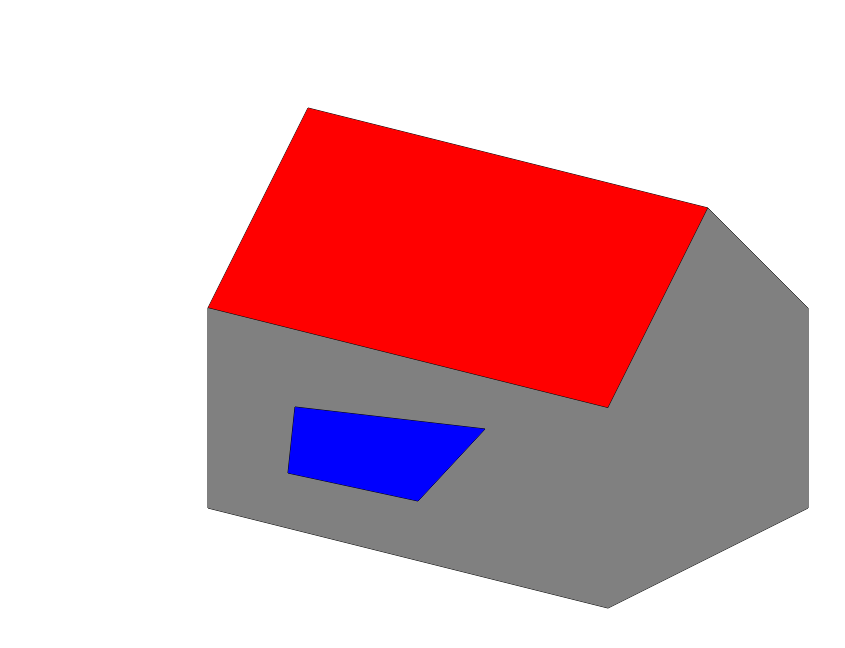
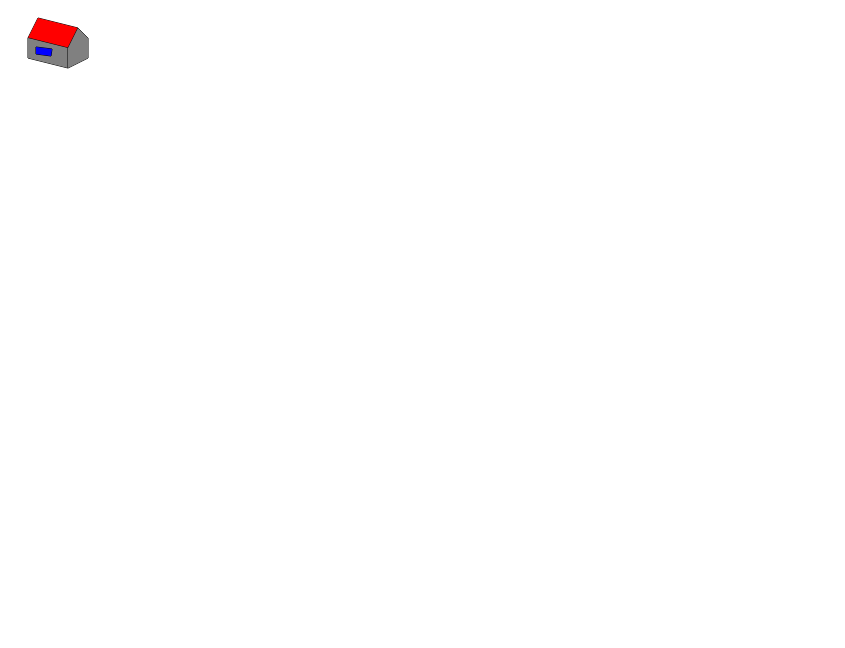
Before and after one commit to JoostVDL4/M2-prog-js, a plain HTML site: page canvashuis/index.html in a window 1280 px wide. Shown: the whole page, without its empty margins (0-845 px from the left). Drawn offline with Linux system fonts and the light colour scheme.

Commit message:
huis kleiner gemaakt

```diff
--- a/canvashuis/app.js
+++ b/canvashuis/app.js
@@ -10,11 +10,11 @@ class App
         // dak
         g.beginPath();
         g.fillStyle = "red"
-        g.moveTo(300,100);
-        g.lineTo(200,300);
-        g.lineTo(600,400);
-        g.lineTo(700,200);
-        g.lineTo(300,100);
+        g.moveTo(30,10);
+        g.lineTo(20,30);
+        g.lineTo(60,40);
+        g.lineTo(70,20);
+        g.lineTo(30,10);
         g.closePath();
         g.stroke();
         g.fill();
@@ -22,13 +22,23 @@ class App
         // vlak
         g.beginPath();
         g.fillStyle = "gray"
-        g.moveTo(200,500);
-        g.lineTo(200,300);
-        g.lineTo(600,400);
-        g.lineTo(700,200);
-        g.lineTo(800,300);
-        g.lineTo(800,500);
-        g.lineTo(600,600);
+        g.moveTo(20,50);
+        g.lineTo(20,30);
+        g.lineTo(60,40);
+        g.lineTo(60,60);
+        g.closePath();
+        g.stroke();
+        g.fill();
+
+        // zijkant
+        g.beginPath();
+        g.fillstyle = "black"
+        g.moveTo(60,40)
+        g.lineTo(70,20);
+        g.lineTo(80,30);
+        g.lineTo(80,50);
+        g.lineTo(60,60);
+        g.lineTo(60,40);
         g.closePath();
         g.stroke();
         g.fill();
@@ -36,12 +46,10 @@ class App
         // ramen
         g.beginPath()
         g.fillStyle = "blue"
-        g.moveTo(287,399);
-        g.lineTo(280,465);
-        g.lineTo(410,493);
-        g.lineTo(477,421);
-        g.lineTo(287,399);
-
+        g.moveTo(28,39);
+        g.lineTo(28,46);
+        g.lineTo(43,48);
+        g.lineTo(44,41);
         g.closePath();
         g.stroke();
         g.fill();
--- a/canvashuis/index.html
+++ b/canvashuis/index.html
@@ -3,7 +3,7 @@
         <script type ="module" defer src="app.js"></script>
     </head>
     <body>
-        <canvas id="canvasId" width="1000" height="1000" ></canvas>
+        <canvas id="canvasId" width="100" height="100" ></canvas>
         <script type="text/javascript">
             function getMousePosition(canvas, event) {
                 let rect = canvas.getBoundingClientRect();
```
